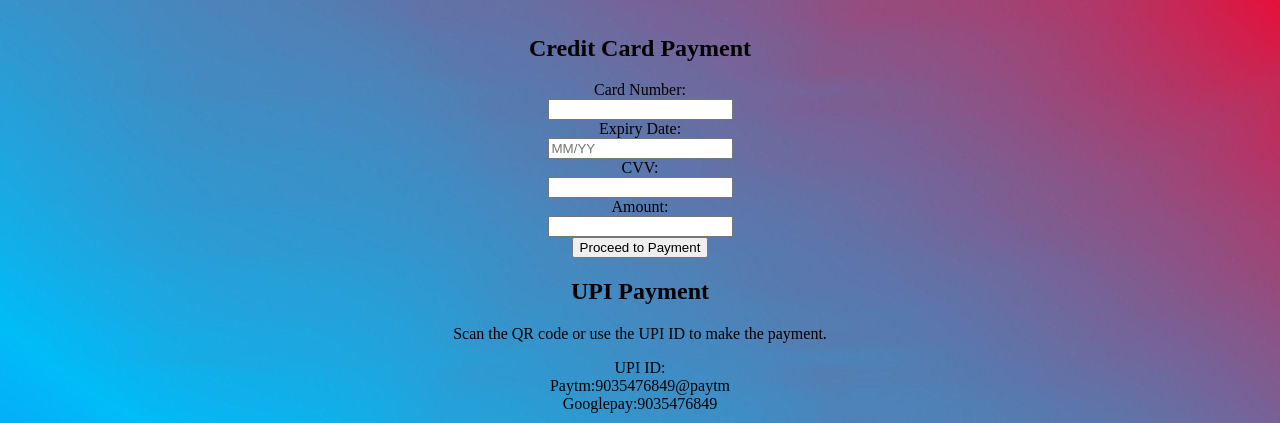
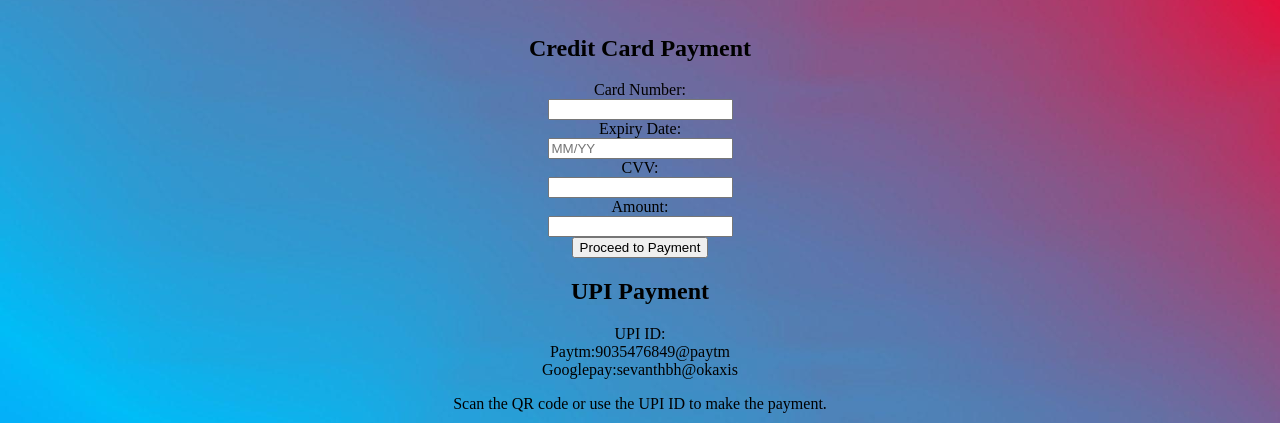
Before and after one commit to globeeevents/globee, a plain HTML site: page Payment.html in a window 1280 px wide. Shown: the part 175-598 px from the top of the page. Drawn offline with Linux system fonts and the light colour scheme.

Commit message:
Update Payment.html

```diff
--- a/Payment.html
+++ b/Payment.html
@@ -55,10 +55,9 @@
     </form>
 
     <h2>UPI Payment</h2>
-    <p>Scan the QR code or use the UPI ID to make the payment.</p>
     <p>UPI ID: <br>
      Paytm:9035476849@paytm<br>
-     Googlepay:9035476849</p>
+     Googlepay:sevanthbh@okaxis</p>
    <p>Scan the QR code or use the UPI ID to make the payment.</p>
     <img src="WhatsApp Image 2024-06-15 at 10.22.59 PM.jpeg" width="190" height="190"alt="UPI QR Code"></div>
 </body>
```
